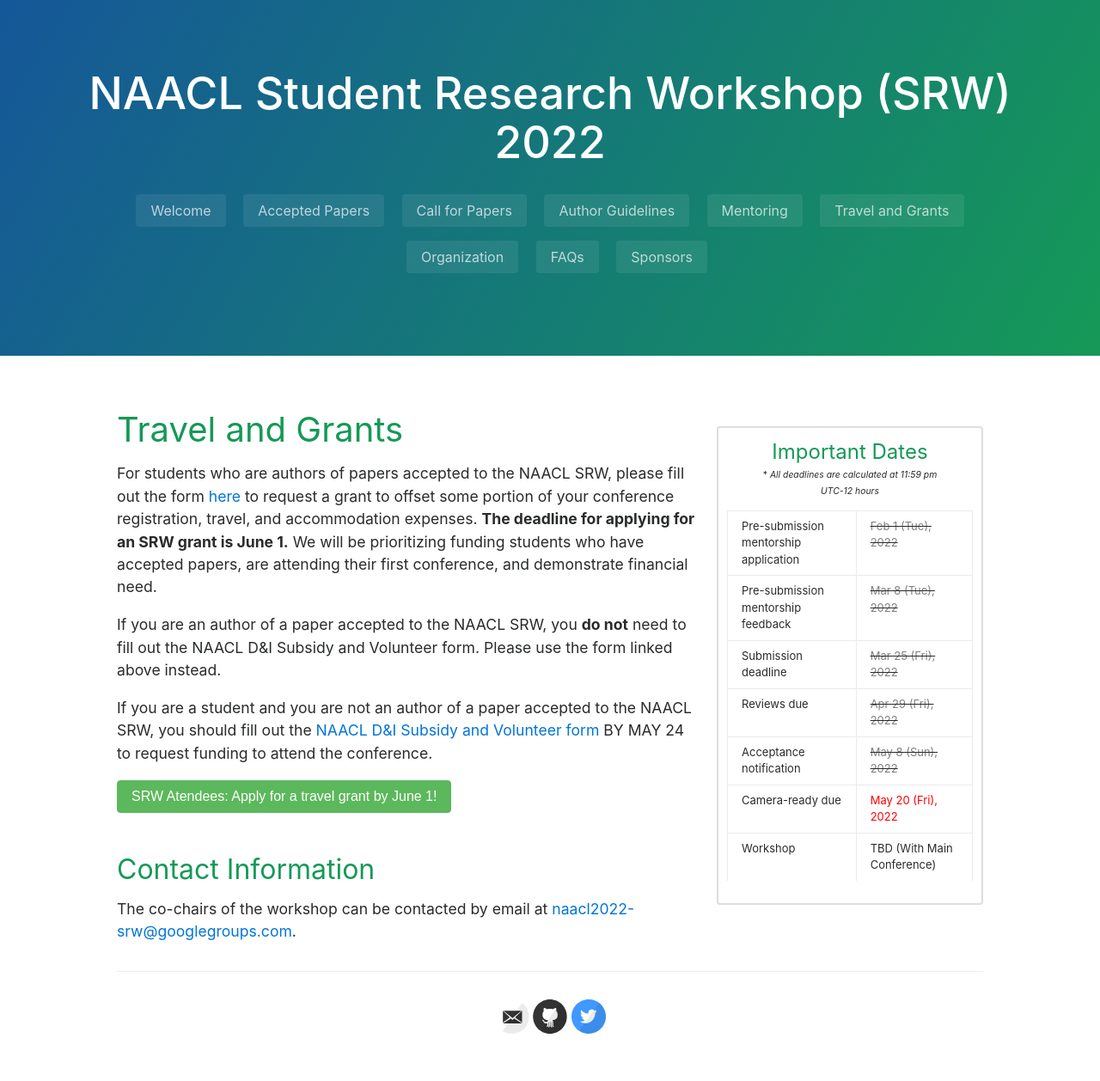
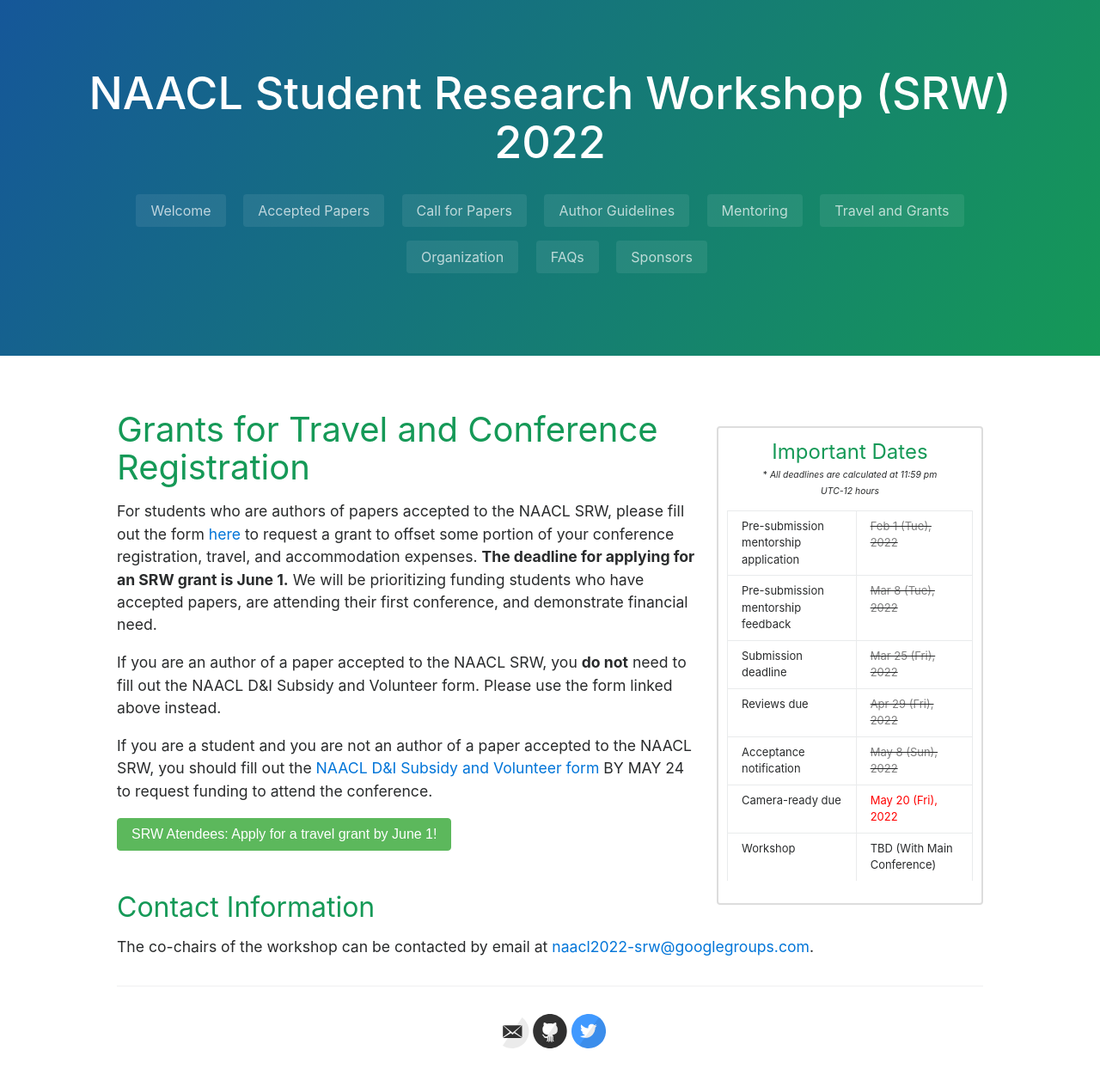
Before and after one commit to naacl2022-srw/naacl2022-srw.github.io, a Jekyll site: the page built from travel_grant.md, in a window 1280 px wide. Shown: the whole page at 86% size. Built offline with Jekyll 4.4.1, drawn with Linux system fonts in a browser that asks for light colours.

Commit message:
Update travel_grant.md

```diff
--- a/travel_grant.md
+++ b/travel_grant.md
@@ -4,7 +4,7 @@ title: "Travel and Grants"
 permalink: /travel_grant
 order : 1
 ---
-# Travel and Grants
+# Grants for Travel and Conference Registration
 For students who are authors of papers accepted to the NAACL SRW, please fill out the form [here](https://forms.gle/uEHKFYZSEqHJYbqNA) to request a grant to offset some portion of your conference registration, travel, and accommodation expenses. **The deadline for applying for an SRW grant is June 1.**
 We will be prioritizing funding students who have accepted papers, are attending their first conference, and demonstrate financial need.
 
```
